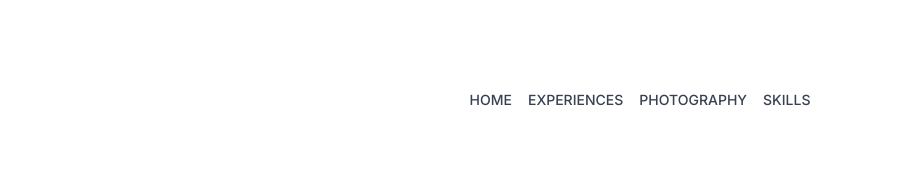
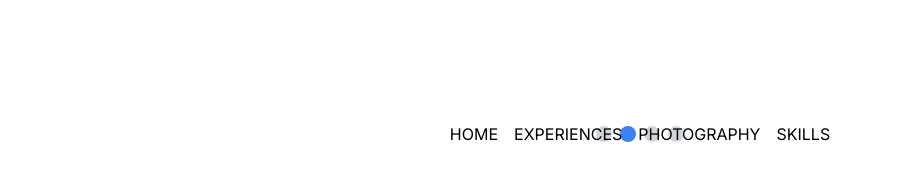
Before and after one commit to trble91/portfolio-new, a Next.js app: page /Experiences in a window 1280 px wide. Shown: the part 780-951 px from the top of the page, without its empty margins (0-922 px from the left). Before the commit the page ends 918 px from the top, so only its background shows below. Built offline with nearby package versions, Linux system fonts and the light colour scheme.

Commit message:
slideshow changes

```diff
--- a/app/Experiences/page.jsx
+++ b/app/Experiences/page.jsx
@@ -1,4 +1,5 @@
 "use client";
+
 import React, { useState, useEffect } from "react";
 import Image from "next/image";
 import { motion } from "framer-motion";
@@ -11,7 +12,7 @@ export default function Experiences() {
       link: "https://pet-front-end.onrender.com/",
       imageSrc: "/assets/fetch-pet-resource.png",
       title: "Pet Resource Site",
-      description: "Scroll through threads of cat and dog related content.",
+      description: "Scroll through threads of cat and dog-related content.",
     },
     {
       link: "https://youngtruth.net",
@@ -29,7 +30,7 @@ export default function Experiences() {
       link: "https://trble91.github.io/trivia-game/",
       imageSrc: "/assets/trivia-game.png",
       title: "Trivia Game",
-      description: "Test your knowedge with common musical questions",
+      description: "Test your knowledge with common musical questions",
     },
   ];
 
@@ -41,12 +42,12 @@ export default function Experiences() {
     }, 3000); // Change the duration to control the slideshow speed
 
     return () => clearInterval(interval);
-  });
+  }, [currentSlide, slides.length]);
 
   const handleSlideChange = (index) => {
     setCurrentSlide(index);
-    s;
   };
+
   return (
     <>
       <Header />
@@ -120,6 +121,18 @@ export default function Experiences() {
           </div>
         </motion.div>
       </div>
+      {/* Navigation Indicators */}
+      <div className="flex justify-center mt-4 space-x-2">
+        {slides.map((_, index) => (
+          <div
+            key={index}
+            className={`w-4 h-4 rounded-full cursor-pointer ${
+              index === currentSlide ? "bg-blue-500" : "bg-gray-300"
+            }`}
+            onClick={() => handleSlideChange(index)}
+          />
+        ))}
+      </div>
       <Navbar />
     </>
   );
--- a/app/Home/page.jsx
+++ b/app/Home/page.jsx
@@ -1,5 +1,5 @@
 "use client";
-import "../styles.css"
+
 import React from "react";
 import { motion } from "framer-motion";
 
@@ -20,11 +20,10 @@ export default function Homepage() {
         transition={{
           duration: 1,
         }}
-        className="flex relative flex-col text-center md:text-left xl:flex-row max-w-[200px] xl:px-10 min-h-screen justify-center xl:space-y-0 mx-auto items-center snap-center"
+        className="flex relative flex-col bottom-2 text-center md:text-left xl:flex-row max-w-[200px] xl:px-10 min-h-screen justify-center xl:space-y-0 mx-auto items-center snap-center"
       >
-        <h3 className="absolute top-24 uppercase tracking-[17px] text-gray-700 text-2xl sm:text-gray-700">
-          The way to get started is to {"\n"}
-          quit talking and begin doing
+        <h3 className="absolute top-60 uppercase max-w-[300px] tracking-[17px] text-gray-700 text-2xl sm:text-gray-700 ">
+          The way to get started is to quit talking and begin doing
         </h3>
         <p className="absolute bottom-70 uppercase -mt-10 tracking-[2px] text-gray-700 text-md marker:mb-10">
           - Walt Disney
--- a/app/Navbar/page.jsx
+++ b/app/Navbar/page.jsx
@@ -5,7 +5,7 @@ import Link from "next/link";
 
 export default function Navbar() {
   return (
-    <nav className="relative absolute space-x-4 space-y-8 text-center p-5 uppercase mb-2 -mt-10 tracking-[10px] text-gray-700 text-sm font-medium text-center text-white rounded-lg">
+    <nav className="relative space-x-4 space-y-8 absolute text-center p-5 uppercase mb-2 -mt-10 tracking-[10px]">
       <Link href="/">Home</Link>
       {/* <Link href="/Contact">Contact</Link> */}
       <Link href="/Experiences">Experiences</Link>
```
